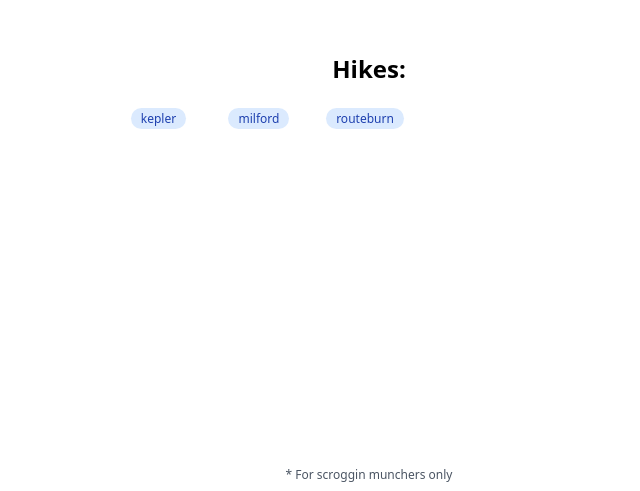
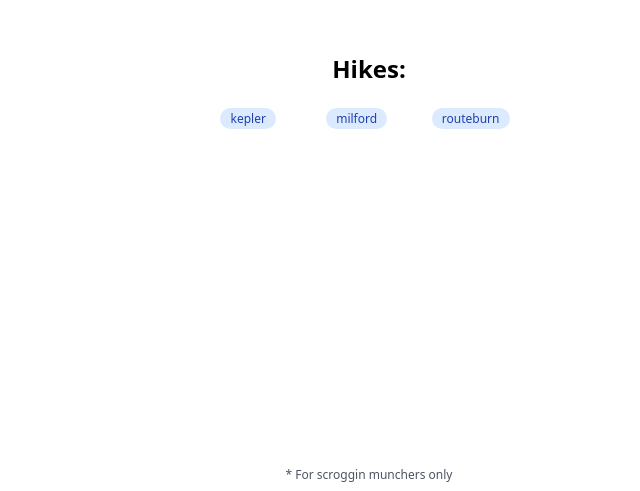
Before and after one commit to ttavni/nzhikes.com, a Next.js app: page / in a window 1280 px wide. Shown: the part 309-800 px from the top of the page, without its empty margins (271-911 px from the left). Built offline with nearby package versions, Linux system fonts and the light colour scheme.

Commit message:
fix grid

```diff
--- a/app/page.tsx
+++ b/app/page.tsx
@@ -34,12 +34,12 @@
   return (
     <>
       <title>NZ Hikes</title>
-      <div className="flex flex-col items-center justify-center min-h-screen p-10">
+      <div className="flex flex-col items-center justify-center min-h-screen">
         <h2 className="text-2xl font-bold dark pb-5">Hikes:</h2>
         {loading ? (
           <Loader />
         ) : (
-          <div className="grid grid-cols-5 sm:grid-cols-5 gap-3">
+          <div className="grid grid-cols-3 sm:grid-cols-3 gap-5">
             {hikes.map((hike: string) => (
               <Link key={hike} href={`/${hike}`}>
                 <div className="relative">
```
